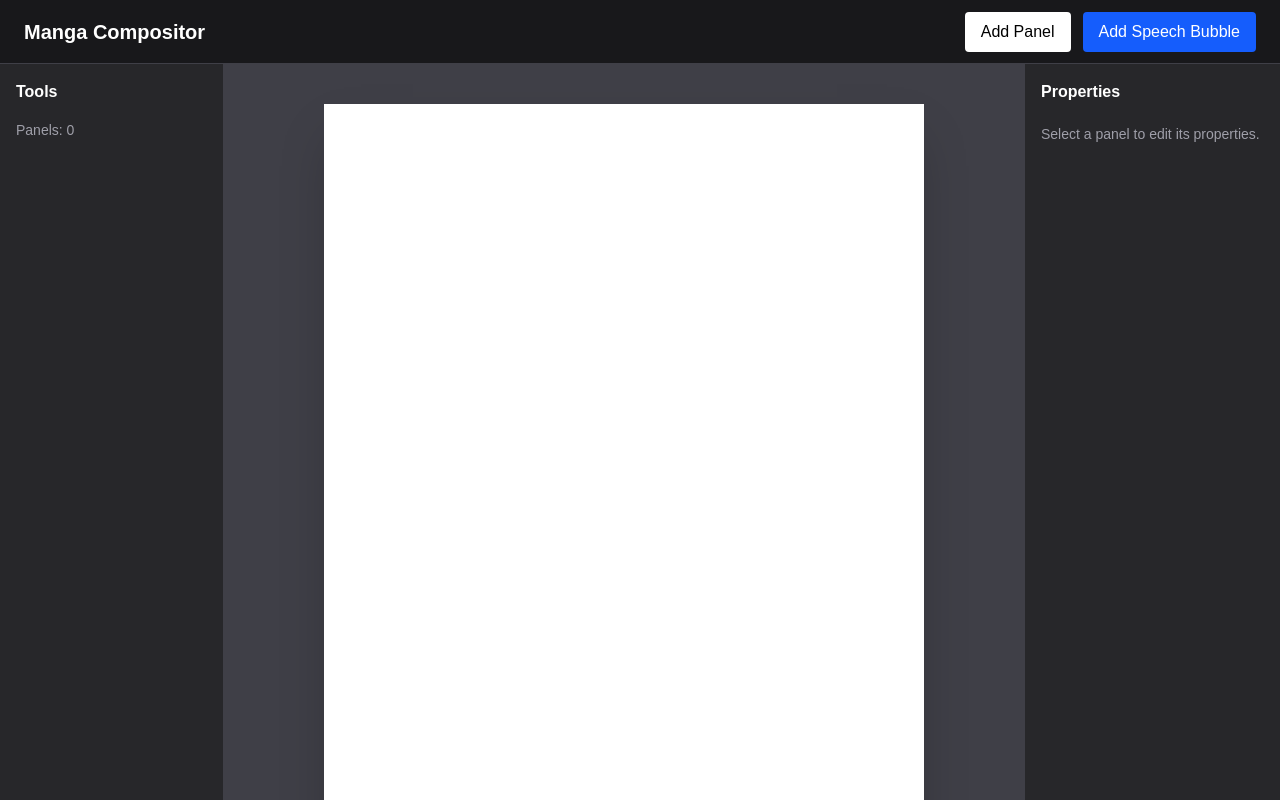
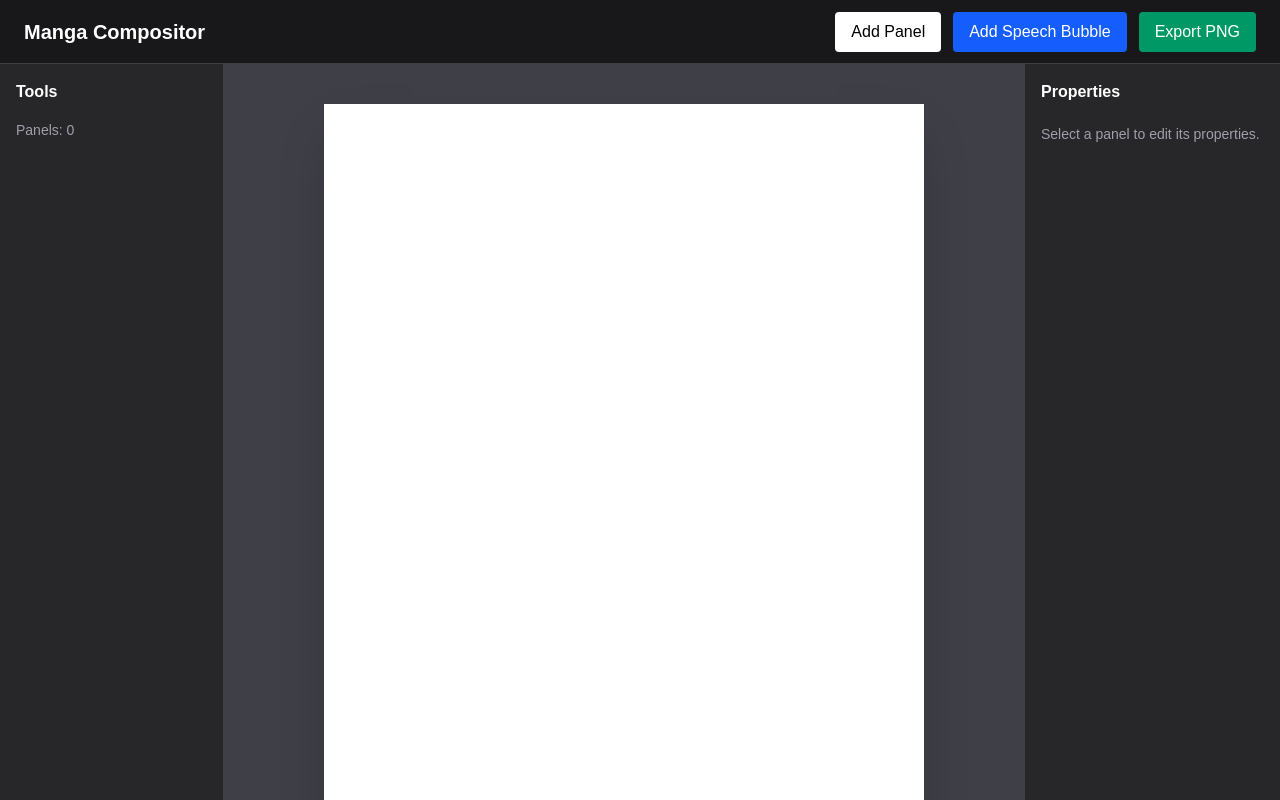
Before and after one commit to Srivats242/Automated-Manga-Page-Compositor, a Next.js app: page / in a window 1280 px wide. Shown: the top 800 px of the page. Built offline with nearby package versions, Linux system fonts and the light colour scheme.

Commit message:
Added PNG Export button and functionality

```diff
--- a/src/components/MangaEditor.tsx
+++ b/src/components/MangaEditor.tsx
@@ -1,5 +1,6 @@
 "use client";
 
+import { toPng } from "html-to-image";
 import { useRef, useState } from "react";
 import type { MangaPanel as MangaPanelType } from "../types/manga";
 import MangaPanel from "./MangaPanel";
@@ -40,6 +41,8 @@ export default function MangaEditor() {
   const [panels, setPanels] = useState<MangaPanelType[]>([]);
   const [selectedPanelId, setSelectedPanelId] = useState<string | null>(null);
   const fileInputRef = useRef<HTMLInputElement>(null);
+  const mangaPageRef = useRef<HTMLDivElement>(null);
+  const [isExporting, setIsExporting] = useState(false);
 
   const [bubbles, setBubbles] = useState<SpeechBubbleType[]>([]);
   const [selectedBubbleId, setSelectedBubbleId] = useState<string | null>(null);
@@ -337,6 +340,39 @@ const maxImageY = selectedPanel
     });
   }
 
+
+  async function exportPage() {
+    if (!mangaPageRef.current || isExporting) return;
+
+    setIsExporting(true);
+
+    try {
+      // Wait for React to hide selection outlines and handles.
+      await new Promise<void>((resolve) => {
+        requestAnimationFrame(() => {
+          requestAnimationFrame(() => resolve());
+        });
+      });
+
+      const dataUrl = await toPng(mangaPageRef.current, {
+        width: PAGE_WIDTH,
+        height: PAGE_HEIGHT,
+        pixelRatio: 1,
+        backgroundColor: "#ffffff",
+      });
+
+      const link = document.createElement("a");
+      link.download = "manga-page.png";
+      link.href = dataUrl;
+      link.click();
+    } catch (error) {
+      console.error("Failed to export manga page:", error);
+      alert("Unable to export the manga page.");
+    } finally {
+      setIsExporting(false);
+    }
+  }
+
   return (
     <main className="min-h-screen bg-zinc-900 text-white">
       <header className="flex h-16 items-center justify-between border-b border-zinc-700 px-6">
@@ -359,6 +395,13 @@ const maxImageY = selectedPanel
         >
           Add Speech Bubble
         </button>
+        <button
+          onClick={exportPage}
+          disabled={isExporting}
+          className="rounded bg-emerald-600 px-4 py-2 font-medium text-white hover:bg-emerald-700 disabled:opacity-50"
+        >
+          {isExporting ? "Exporting..." : "Export PNG"}
+        </button>
       </div>
       </header>
 
@@ -372,6 +415,7 @@ const maxImageY = selectedPanel
 
         <section className="flex flex-1 items-start justify-center overflow-auto bg-zinc-700 p-10">
           <div
+            ref={mangaPageRef}
             className="relative shrink-0 bg-white shadow-2xl"
             style={{
               width: PAGE_WIDTH,
@@ -386,7 +430,7 @@ const maxImageY = selectedPanel
               <MangaPanel
                 key={panel.id}
                 panel={panel}
-                selected={selectedPanelId === panel.id}
+                selected={selectedPanelId === panel.id && !isExporting}
                 onSelect={() => {
                   setSelectedPanelId(panel.id);
                   setSelectedBubbleId(null);
@@ -401,7 +445,7 @@ const maxImageY = selectedPanel
             <SpeechBubble
               key={bubble.id}
               bubble={bubble}
-              selected={selectedBubbleId === bubble.id}
+              selected={selectedBubbleId === bubble.id && !isExporting}
               onSelect={() => {
                 setSelectedBubbleId(bubble.id);
                 setSelectedPanelId(null);
```
